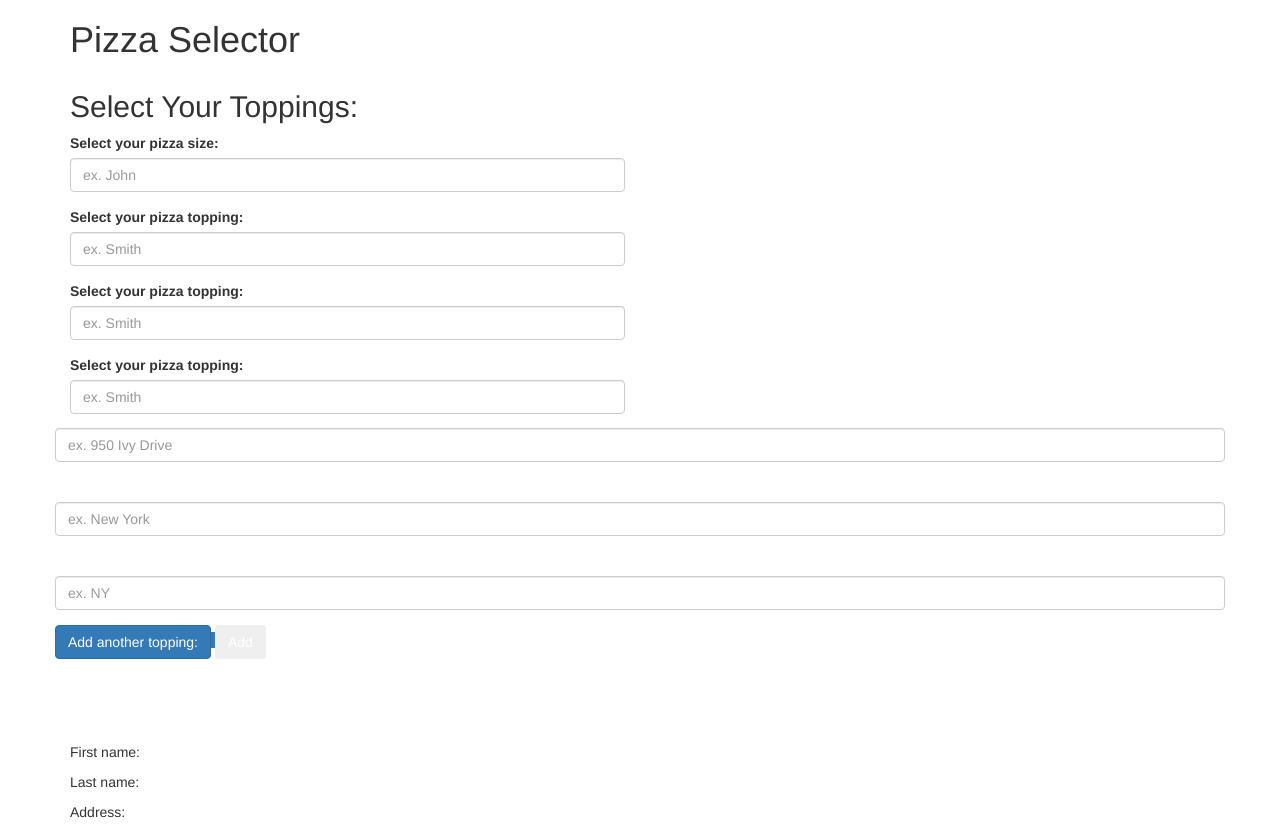
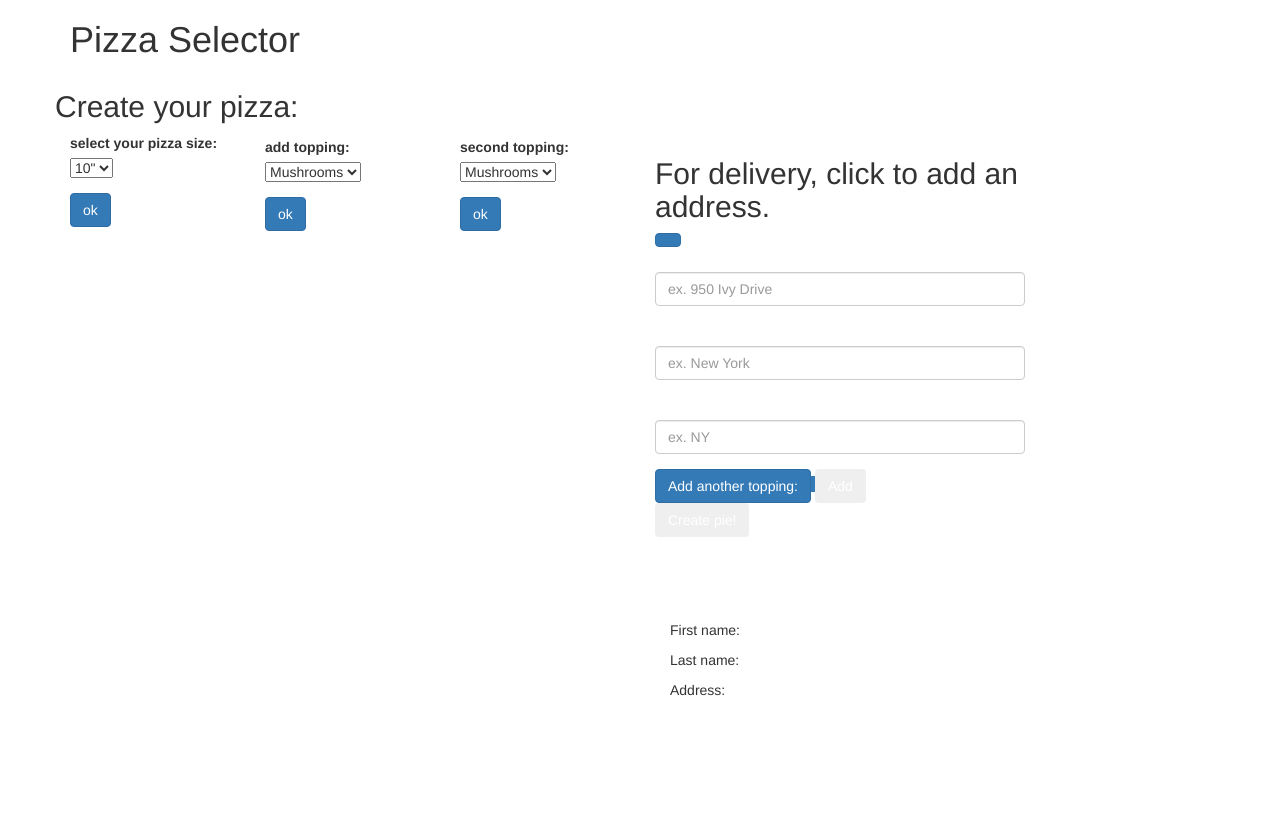
Before and after one commit to FisherKyle/pizza-maker-javascript, a plain HTML site: page index.html in a window 1280 px wide. After the commit the page ends 800 px from the top, so only its background shows below. Drawn offline with nearby package versions, Linux system fonts and the light colour scheme.

Commit message:
show work on arranging forms for user selection, changes to selectors.

```diff
--- a/index.html
+++ b/index.html
@@ -13,30 +13,68 @@
   <body>
     <div class="container">
       <h1>Pizza Selector</h1>
+      <div class="row">
+        <h2>Create your pizza:</h2>
+        <form id="pizzaInfo">
 
-      <div class="row">
-        <div class="col-md-6">
-          <h2>Select Your Toppings:</h2>
+<!-- pizza selectors -->
+        <div class="col-md-2">
+          <form id="pizzaSizeInput">
+            <label for="size">select your pizza size:</label><br>
+            <div class = "form-group">
+              <select type="submit">
+                <option>10"</option>
+                <option>14"</option>
+                <option>18"</option>
+              </select>
+            </div>
+            <span class='btn btn-primary' type="submit">ok</span>
+          </form>
+        </div>
 
-          <form id="pizzaInput">
+        <div class="col-sm-2">
+          <form id="toppingInputOne">
             <div class="form-group">
-              <label for="newSize">Select your pizza size:</label>
-              <input type="text" class="form-control" id="new-topping-first" placeholder="ex. John">
-            </div>
-            <div class="form-group">
-              <label for="toppingOne">Select your pizza topping:</label>
-              <input type="text" class="form-control" id="new-size" placeholder="ex. Smith">
-            </div>
-            <div class="form-group">
-              <label for="toppingTwo">Select your pizza topping:</label>
-              <input type="text" class="form-control" id="new-size" placeholder="ex. Smith">
-            </div>
-                <label for="toppingThree">Select your pizza topping:</label>
-                <input type="text" class="form-control" id="new-size" placeholder="ex. Smith">
+              <label for="toppingOne">add topping:</label><br>
+                <select type="submit">
+                  <option>Mushrooms</option>
+                  <option>Olives</option>
+                  <option>Bacon</option>
+                  <option>Sausage</option>
+                  <option>Veggies</option>
+                  <option>Pepperoni</option>
+                </select>
+              </div>
+              <span class='btn btn-primary' type="submit">ok</span>
+          </form>
         </div>
+
+        <div class="col-sm-2">
+          <form id="toppingInputTwo">
+              <label for="toppingTwo">second topping:</label><br>
+              <div class = "form-group">
+                <select type="submit">
+                  <option>Mushrooms</option>
+                  <option>Olives</option>
+                  <option>Bacon</option>
+                  <option>Sausage</option>
+                  <option>Veggies</option>
+                  <option>Pepperoni</option>
+                </select>
+              </div>
+              <span class='btn btn-primary' type="submit">ok</span>
+          </form>
+        </div>
+<!-- end of pizza selectors -->
+  <div class="row">
+    <div class="col-sm-4">
+      <h2>For delivery, click to add an address.</h2>
+    <span class="btn btn-primary" id="addDelivery"></span>
+
           <div id="deliveryInput">
             <span class = "btn-primary" id="addTopping">
-              <div class="form-group">
+
+          <div class="form-group">
           <div class="new-address primary-addresses">
             <div class="form-group">
               <label for="new-street">Street</label>
@@ -56,14 +94,16 @@
             <span class="btn btn-primary" id="addTopping">Add another topping:</span>
 
             <button type="submit" class="btn">Add</button>
-          </form>
 
+            <form>
+              <button type="submit" class="btn">Create pie!</button>
+            </form>
           <h2>Contacts:</h2>
           <ul id="deliveryOutput">
 
           </ul>
+        </div>
 
-        </div>
         <div class="col-md-6">
           <div id="showDelivery">
             <h2></h2>
--- a/js/scripts.js
+++ b/js/scripts.js
@@ -1,10 +1,10 @@
 // Backsies
 
-function Pizza(size, toppingOne, toppingTwo, toppingThree) {
+function Pizza(size, toppingOne, toppingTwo, delivery) {
   this.size = size;
   this.toppingOne = toppingOne;
   this.toppingTwo = toppingTwo;
-  this.toppingThree = toppingThree;
+  this.delivery = Delivery;
 }
 
 function Delivery(street, city, state) {
@@ -21,3 +21,5 @@ $(document).ready(function() {
 
   });
 });
+
+console.log('#pizzaInfo');
```
